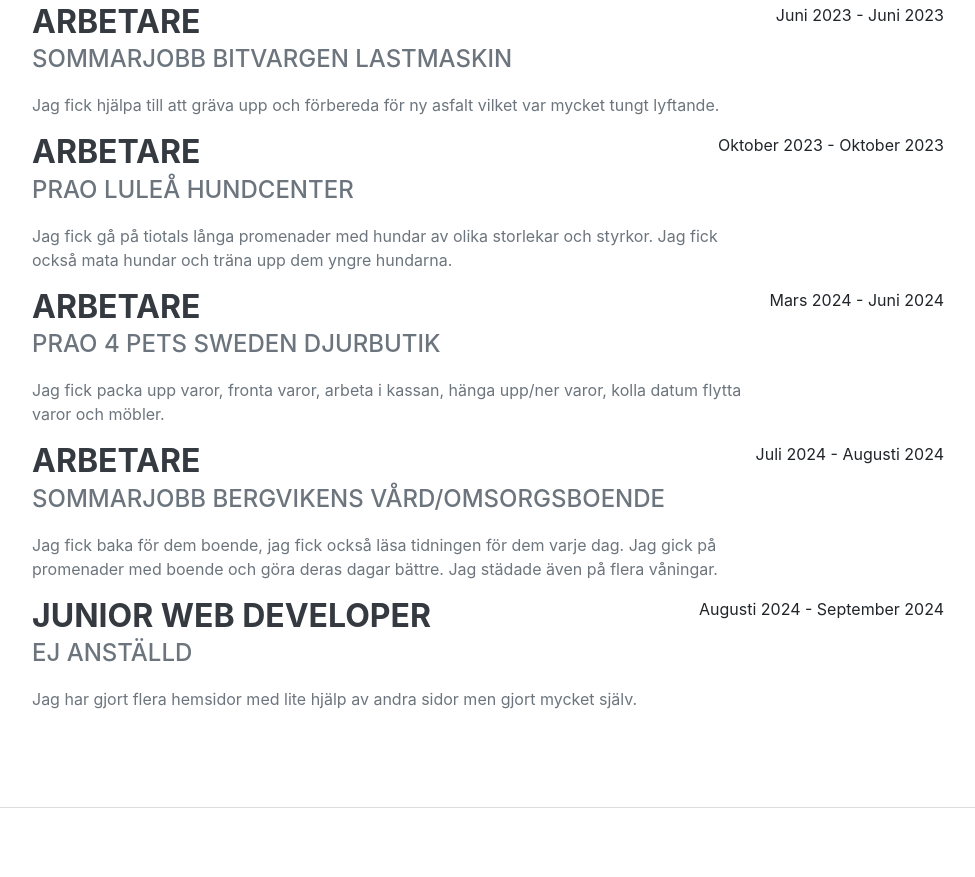
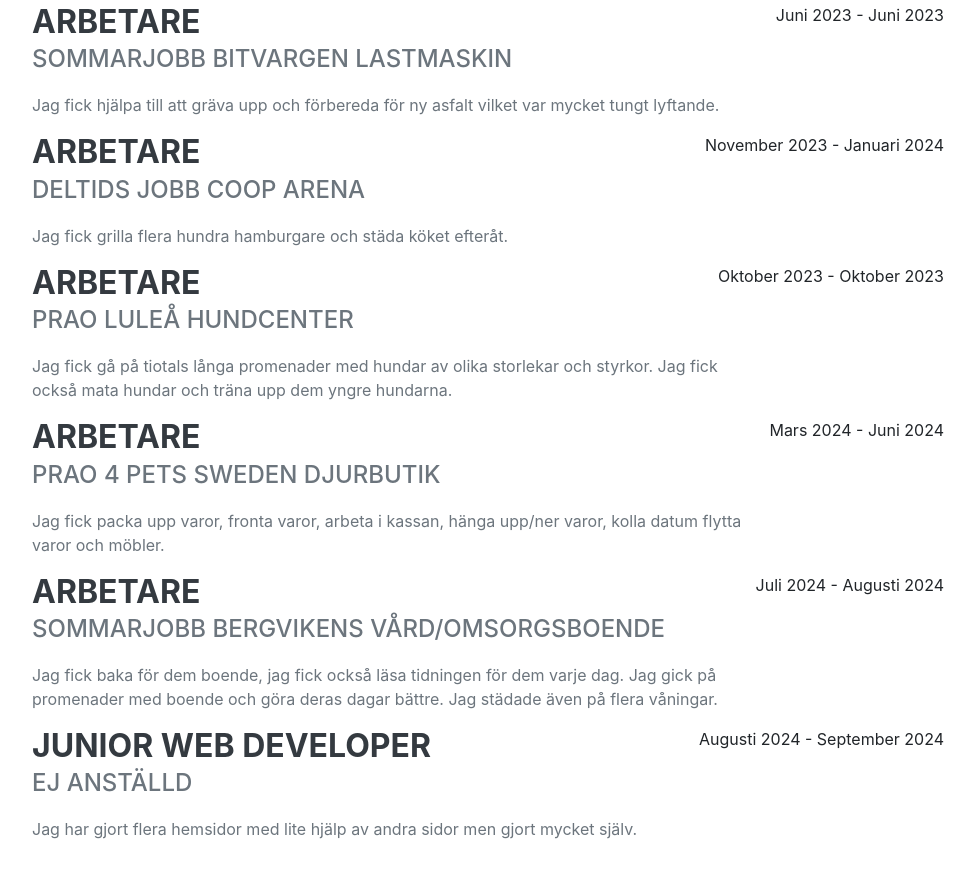
Before and after one commit to OZZY1231/.github.io, a plain HTML site: page index.html in a window 1280 px wide. Shown: the part 1238-2115 px from the top of the page, without its empty margins (288-1263 px from the left). Drawn offline with nearby package versions, Linux system fonts and the light colour scheme; a web font is replaced by a local one.

Commit message:
Update index.html

```diff
--- a/index.html
+++ b/index.html
@@ -83,6 +83,15 @@
                             <p>Jag fick hjälpa till att gräva upp och förbereda för ny asfalt vilket var mycket tungt lyftande.</p>
                         </div>
                         <div class="flex-shrink-0"><span class="text-primary">Juni 2023 - Juni 2023</span></div>
+                    </div>
+
+                    <div class="d-flex flex-column flex-md-row justify-content-between mb-7">
+                        <div class="flex-grow-1">
+                            <h3 class="mb-0">Arbetare</h3>
+                            <div class="subheading mb-3">Deltids jobb Coop Arena</div>
+                            <p>Jag fick grilla flera hundra hamburgare och städa köket efteråt.</p>
+                        </div>
+                        <div class="flex-shrink-0"><span class="text-primary">November 2023 - Januari 2024</span></div>
                     </div>
 
                     <div class="d-flex flex-column flex-md-row justify-content-between mb-7">
```
